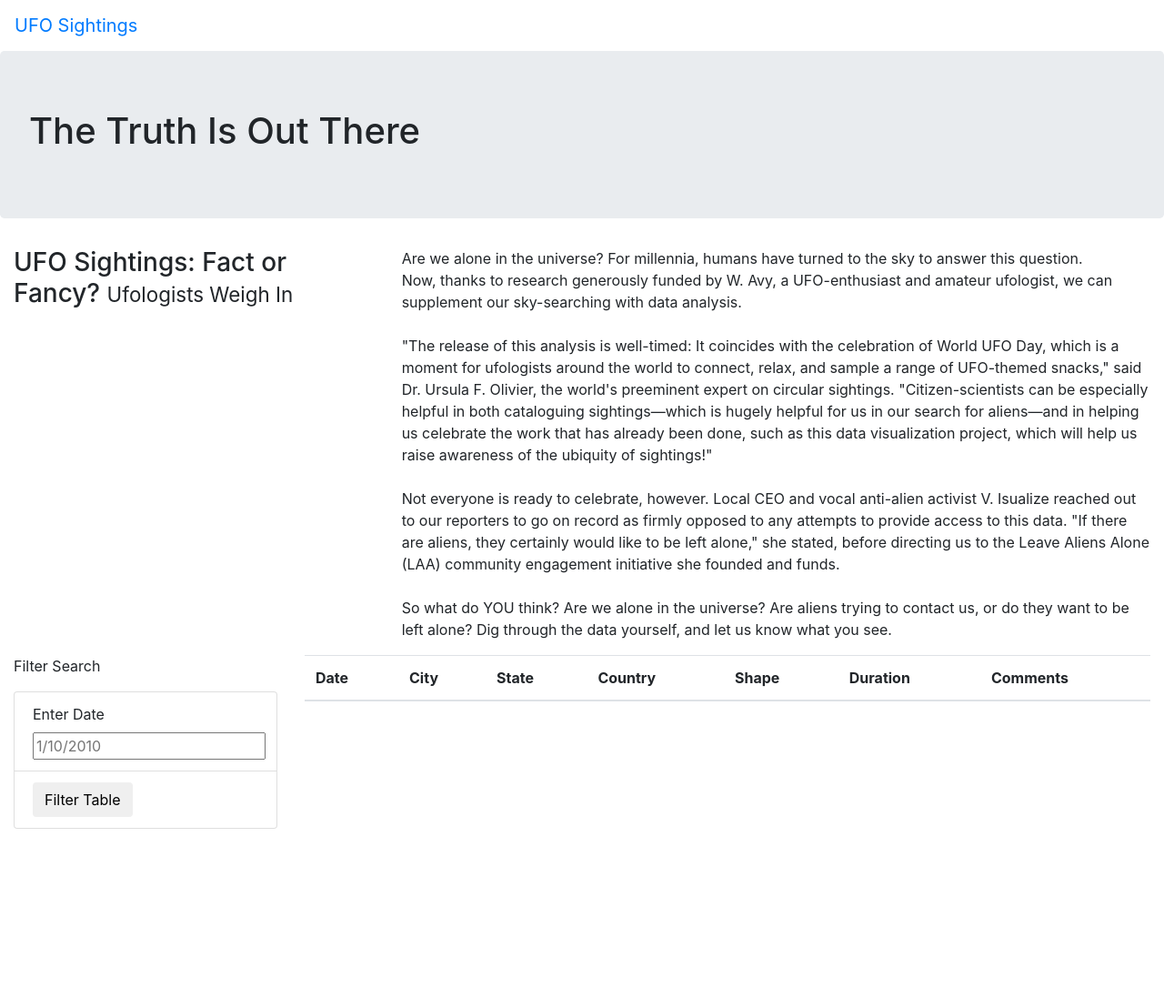
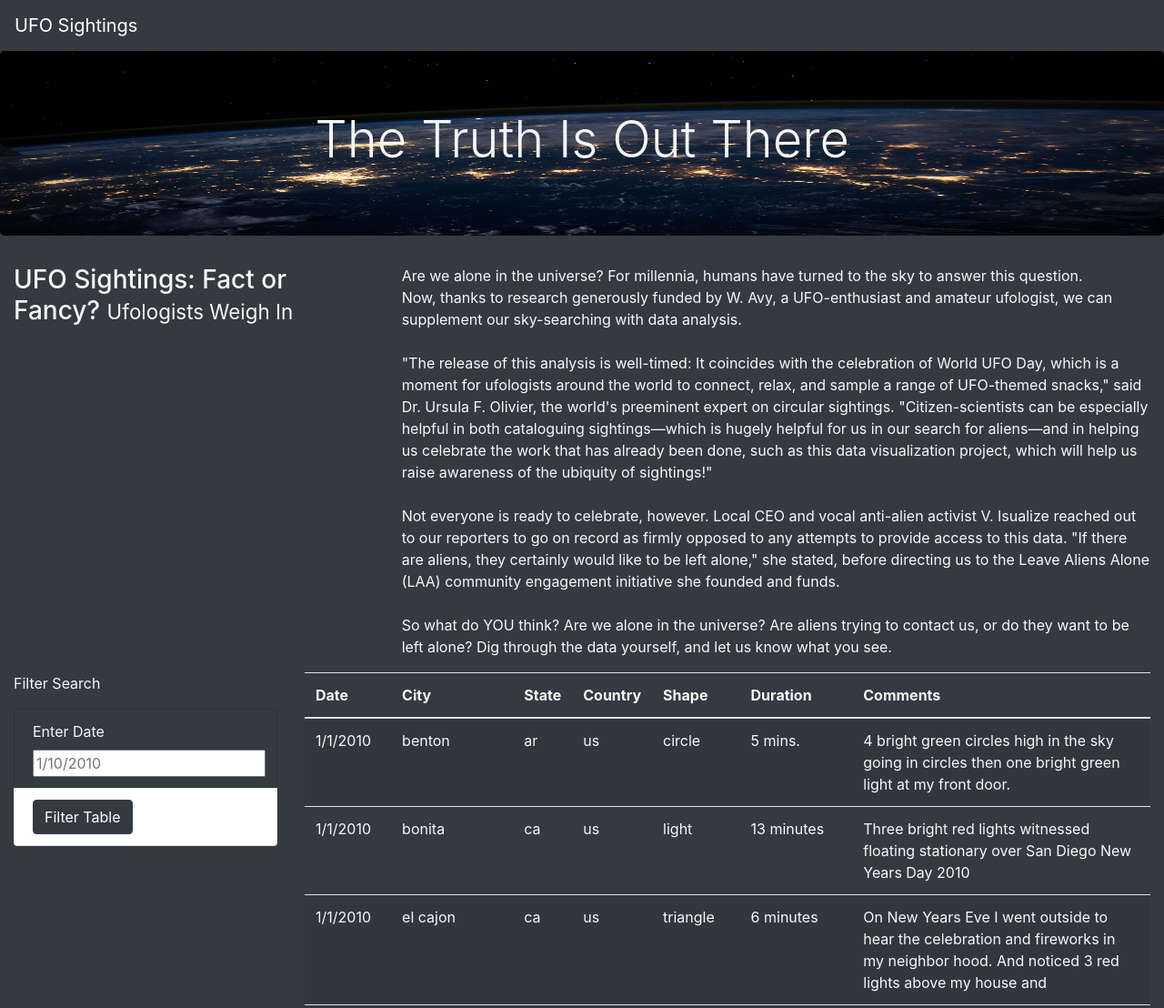
Before and after one commit to surbhibawaria/UFOs, a plain HTML site: page index.html in a window 1280 px wide. Shown: the top 1108 px of the page at 91% size. Before the commit the page ends 911 px from the top, so only its background shows below. Drawn offline with nearby package versions, Linux system fonts and the light colour scheme.

Commit message:
adding changes

```diff
--- a/index.html
+++ b/index.html
@@ -14,14 +14,14 @@
     <link rel="stylesheet" href="static/css/style.css">
 
 </head>
-<body>
+<body class="bg-dark">
         <div class="wrapper">
-            <nav class="navbar navbar-expand-lg">
+            <nav class="navbar navbar-dark bg-dark navbar-expand-lg">
                 <a class="navbar-brand" href="index.html">UFO Sightings</a>
               </nav>
         </div>
         <div class="jumbotron">
-            <h1>The Truth Is Out There</h1>
+            <h1 class="display-4">The Truth Is Out There</h1>
           </div>
           <div class="container-fluid">
             <div class="row">
@@ -39,15 +39,15 @@
           <div class="container-fluid">
             <div class="row">
               <div class="col-md-3">
-                <form>
+                <form class="bg-dark">
                     <p>Filter Search</p>
-                    <ul class="list-group">
-                        <li class="list-group-item">
+                    <ul class="list-group bg-dark">
+                        <li class="list-group-item bg-dark">
                             <label for="date">Enter Date</label>
                             <input type="text" placeholder="1/10/2010" id="datetime" />
                         </li>
                         <li class="list-group-item">
-                            <button id="filter-btn" type="button" class="btn btn-default">Filter Table</button>
+                            <button id="filter-btn" type="button" class="btn btn-dark">Filter Table</button>
                         </li>
 
                     </ul>
@@ -71,7 +71,8 @@
               </div>
             </div>
           </div>
-
-
+          <script src="https://cdnjs.cloudflare.com/ajax/libs/d3/4.11.0/d3.js"></script>
+          <script src="static/js/data.js"></script>
+          <script src="static/js/app.js"></script>
 </body>
 </html>
--- a/static/css/style.css
+++ b/static/css/style.css
@@ -0,0 +1,9 @@
+body {
+
+    color: #f7f7f7;
+  }
+  .jumbotron {
+    background-image: url("../images/nasa.jpg");
+    background-size: 100% 100%;
+    text-align: center;
+  }
```
